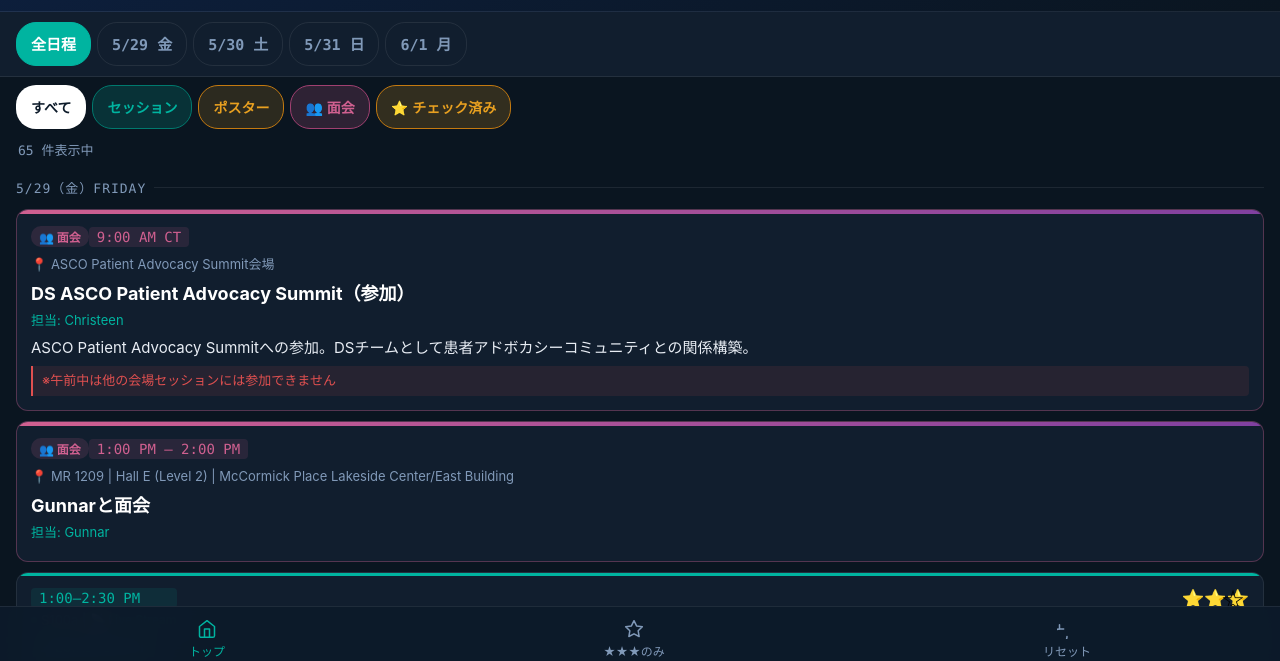
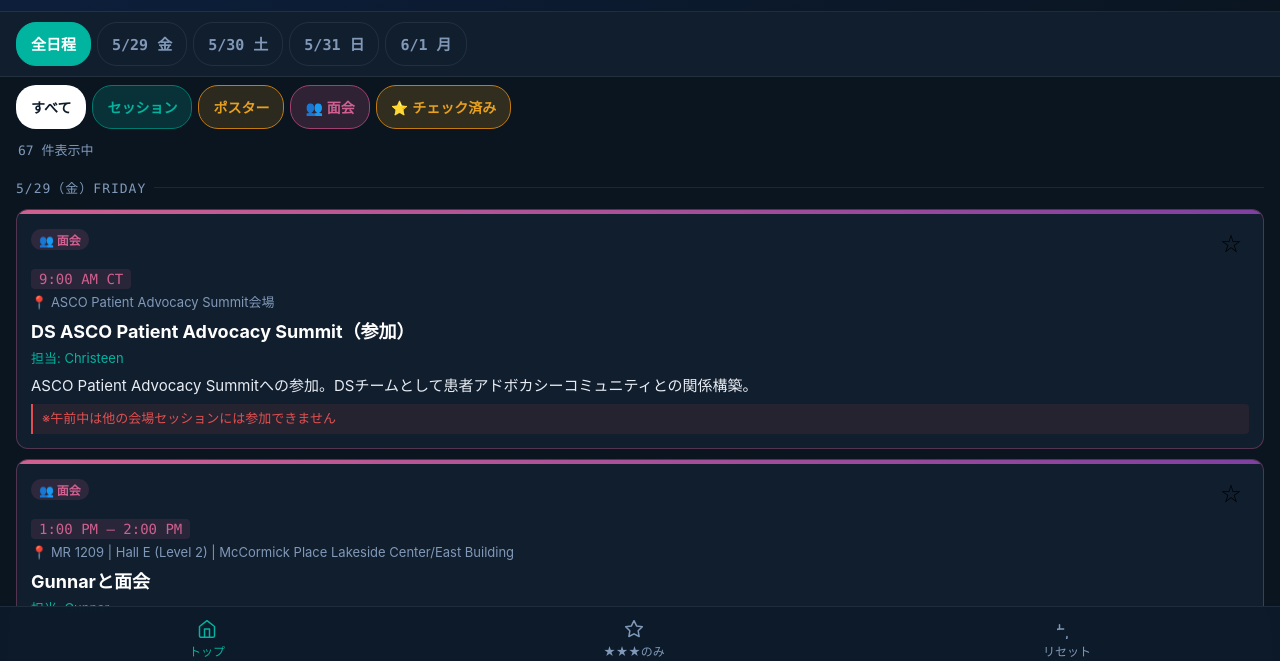
Before and after one commit to tokonyanko/asco2026-agenda, a plain HTML site: page index.html in a window 1280 px wide. Shown: the part 129-790 px from the top of the page. Drawn offline with Linux system fonts and the light colour scheme.

Commit message:
Add files via upload

```diff
--- a/index.html
+++ b/index.html
@@ -186,7 +186,7 @@
   stroke-width:1.8;stroke-linecap:round;stroke-linejoin:round;}
 .empty{text-align:center;padding:60px 20px;color:var(--mut);font-size:16px;}
 /* ── Bookmark / Check feature ── */
-.bm-btn{position:absolute;top:10px;right:12px;background:transparent;border:none;
+.bm-btn{position:relative;background:transparent;border:none;
   cursor:pointer;font-size:22px;line-height:1;-webkit-appearance:none;
   padding:4px;min-height:36px;min-width:36px;}
 .bm-btn:active{transform:scale(1.3);}
@@ -456,6 +456,12 @@
      ten:"ED: Value, Access, and Quality Care: Can We Have It All?",
      auth:"",tags:["Financial Toxicity","Value-Based Care","Patient Centricity"],
      note:"Rapid Oralから連続参加可能（同会場E350）。",warn:""},
+    {day:2,t:"1:30–4:30 PM",v:"Hall A",st:0,p:"",c:"#B4B2A9",
+     pill:"Poster Session（午後）",pb:"rgba(180,178,169,.15)",pc:"#B4B2A9",
+     tja:"ポスターセッション：ケアデリバリー・症状科学（午後）",
+     ten:"Afternoon Poster Session: Care Delivery / Symptom Science / Palliative Care",
+     auth:"",tags:["Poster","5/30 午後"],
+     note:"5/30（土）の午後ポスターセッション（1:30–4:30 PM）。午前の演題に加え追加演題あり。",warn:""},
     {day:2,t:"4:45–6:00 PM",v:"S403",st:0,p:"★★",c:"#F0A030",
      pill:"JCO GO Session",pb:"rgba(240,160,48,.15)",pc:"#F0A030",
      tja:"JCO Global Oncology精選：資源制限環境でのがん治療費用負担改善",
@@ -518,6 +524,12 @@
      tja:"口頭発表：ケアデリバリー・ケアモデル",
      ten:"Oral Abstract Session: Care Delivery / Models of Care",
      auth:"",tags:["Time Toxicity","Financial Toxicity","CRC","Care Delivery"],note:"",warn:""},
+    {day:4,t:"1:30–4:30 PM",v:"Hall A",st:0,p:"",c:"#B4B2A9",
+     pill:"Poster Session（午後）",pb:"rgba(180,178,169,.15)",pc:"#B4B2A9",
+     tja:"ポスターセッション：全トラック（午後）",
+     ten:"Afternoon Poster Session: All Tracks — Hall A",
+     auth:"",tags:["Poster","6/1 午後"],
+     note:"6/1（月）の午後ポスターセッション（1:30–4:30 PM）。午前とは別の演題も展示。",warn:""},
   ],
   poster:[
     {day:2,v:"Hall A",t:"9:00 AM–12:00 PM",num:"Abstract 1537 | Poster Bd —",p:"★★★",
@@ -530,12 +542,12 @@
      tja:"がん患者のQOL・症状負担の構造的決定因子としての交通アクセス",
      ten:"Transportation access as a structural determinant of quality of life and symptom burden",
      auth:"Hailey Ivanson — Keck School of Medicine USC",sum:"1536"},
-    {day:2,v:"Hall A",t:"9:00 AM–12:00 PM",num:"Abstract 11049 | Poster Bd 32",p:"★★",
+    {day:3,v:"Hall A",t:"9:00 AM–12:00 PM",num:"Abstract 11049 | Poster Bd 32",p:"★★",
      tags:["Financial Toxicity","CRC","Clinical Trial"],
      tja:"SWOG S1912CD試験参加者のベースライン財務・信用状況",
      ten:"Baseline financial and credit status of participants enrolled in SWOG S1912CD",
      auth:"Veena Shankaran, MD, MS — Fred Hutch Cancer Center",sum:"11049"},
-    {day:2,v:"Hall A",t:"9:00 AM–12:00 PM",num:"Abstract 11025 | Poster Bd 8",p:"★★",
+    {day:3,v:"Hall A",t:"9:00 AM–12:00 PM",num:"Abstract 11025 | Poster Bd 8",p:"★★",
      tags:["CRC","Workforce","Trial Operations"],
      tja:"インフォマティクス主導の同定・リクルート・データキャプチャによる試験負担軽減",
      ten:"Reducing effort through informatics-driven identification, recruitment, and data capture on a trial",
@@ -560,22 +572,22 @@
      tja:"がんとその治療における患者体験の代表化（ResPECT）：Lancet委員会グローバル研究",
      ten:"Representing people's experience of cancer and its treatment (ResPECT): Lancet Commission global study",
      auth:"André Pfob — Heidelberg University Hospital, Germany",sum:"1592"},
-    {day:4,v:"Hall A",t:"9:00 AM–12:00 PM",num:"Abstract 11057 | Poster Bd 40",p:"★★★",
+    {day:3,v:"Hall A",t:"9:00 AM–12:00 PM",num:"Abstract 11057 | Poster Bd 40",p:"★★★",
      tags:["Time Toxicity","Patient Distress"],
      tja:"いつ「時間」が負担になるのか？がんケアに費やす時間と患者の苦痛との関連評価",
      ten:"When does time become a burden? Evaluating the association between time spent on cancer care and patient distress",
      auth:"Sarah Boyle, MD — University of Minnesota",sum:"11057"},
-    {day:4,v:"Hall A",t:"9:00 AM–12:00 PM",num:"Abstract 11061 | Poster Bd 44",p:"★★★",
+    {day:3,v:"Hall A",t:"9:00 AM–12:00 PM",num:"Abstract 11061 | Poster Bd 44",p:"★★★",
      tags:["Patient Advocacy","Patient Centricity","Clinical Trial"],
      tja:"全国がん試験ネットワーク内での患者パートナーシップ共創：Cancer Trials Ireland×アイルランドがん学会",
      ten:"Co-creating patient partnership within a national cancer trials network: Cancer Trials Ireland",
      auth:"Emer Mulvaney — Cancer Trials Ireland, Dublin",sum:"11061"},
-    {day:4,v:"Hall A",t:"9:00 AM–12:00 PM",num:"Abstract 11092 | Poster Bd 75",p:"★★★",
+    {day:3,v:"Hall A",t:"9:00 AM–12:00 PM",num:"Abstract 11092 | Poster Bd 75",p:"★★★",
      tags:["Patient Preference","CRC","Clinical Trial"],
      tja:"患者が臨床試験に参加しない理由の調査（教育介入で民主化へ）",
      ten:"Investigating reasons patients do not join a cancer clinical trial — educational intervention",
      auth:"Radhi Yagnik — Icahn School of Medicine at Mount Sinai",sum:"11092"},
-    {day:4,v:"Hall A",t:"9:00 AM–12:00 PM",num:"Abstract 11112 | Poster Bd 95",p:"★★★",
+    {day:3,v:"Hall A",t:"9:00 AM–12:00 PM",num:"Abstract 11112 | Poster Bd 95",p:"★★★",
      tags:["PRO","Patient Advocacy"],
      tja:"乳がんPROgress Trackerレジストリ：縦断的・患者主導の全国PROレジストリからの疾患不安報告",
      ten:"PROgress Tracker Breast Cancer Registry: Longitudinal peer-led national PRO registry",
@@ -836,7 +848,6 @@
   return "<div class=\"card\">" +
     "<div class=\"stripe\" style=\"background:" + s.c + "\"></div>" +
     "<div class=\"cbody\">" +
-      "<button class=\"bm-btn\" data-bmid=\"" + bmId + "\">" + bmIcon + "</button>" +
       "<div class=\"ctop\">" +
         "<div class=\"cmeta\">" +
           "<span class=\"ttag\">" + timeStr + "</span>" +
@@ -846,6 +857,7 @@
           "</div>" +
         "</div>" +
         (prio ? "<div class=\"prio\">" + prio + "</div>" : "") +
+        "<button class=\"bm-btn\" style=\"position:static;font-size:20px;\" data-bmid=\"" + bmId + "\">" + bmIcon + "</button>" +
       "</div>" +
       "<div class=\"pill\" style=\"background:" + s.pb + ";color:" + s.pc + "\">" +
         esc(s.pill) +
@@ -915,7 +927,10 @@
   return "<div class=\"mcard\">" +
     "<div class=\"mcard-top\"></div>" +
     "<div class=\"mcard-body\">" +
-      "<div class=\"mcard-badge\">👥 面会</div>" +
+      "<div style=\"display:flex;justify-content:space-between;align-items:center;margin-bottom:6px;\">" +
+        "<div class=\"mcard-badge\">👥 面会</div>" +
+        "<button class=\"bm-btn\" style=\"position:static;font-size:20px;\" data-bmid=\"" + bmId + "\">" + bmIcon + "</button>" +
+      "</div>" +
       "<div class=\"mcard-time\">" + esc(m.time)   + "</div>" +
       "<div class=\"mcard-venue\">📍 " + esc(m.venue) + "</div>" +
       "<div class=\"mcard-org\">"  + esc(m.org)    + "</div>" +
```
